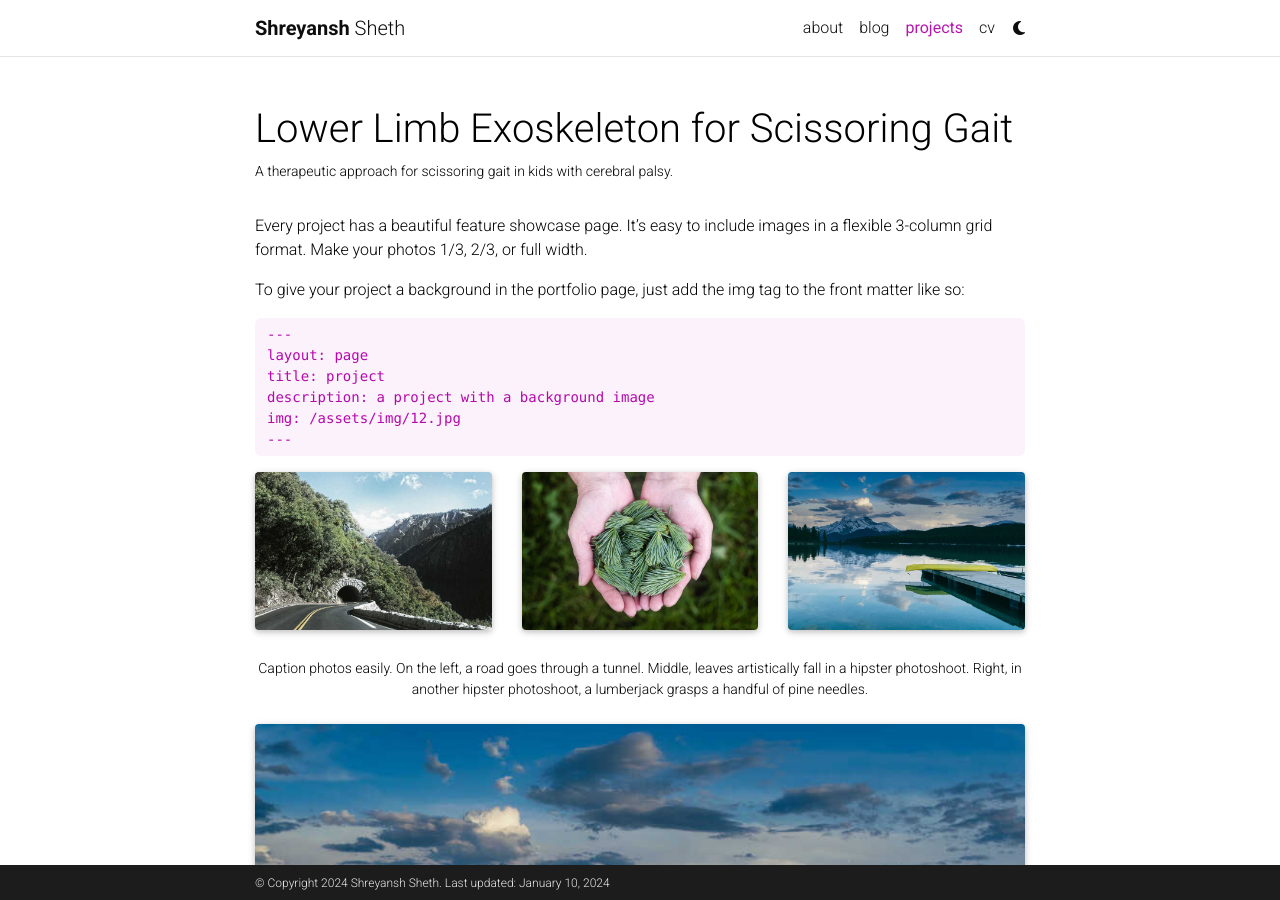
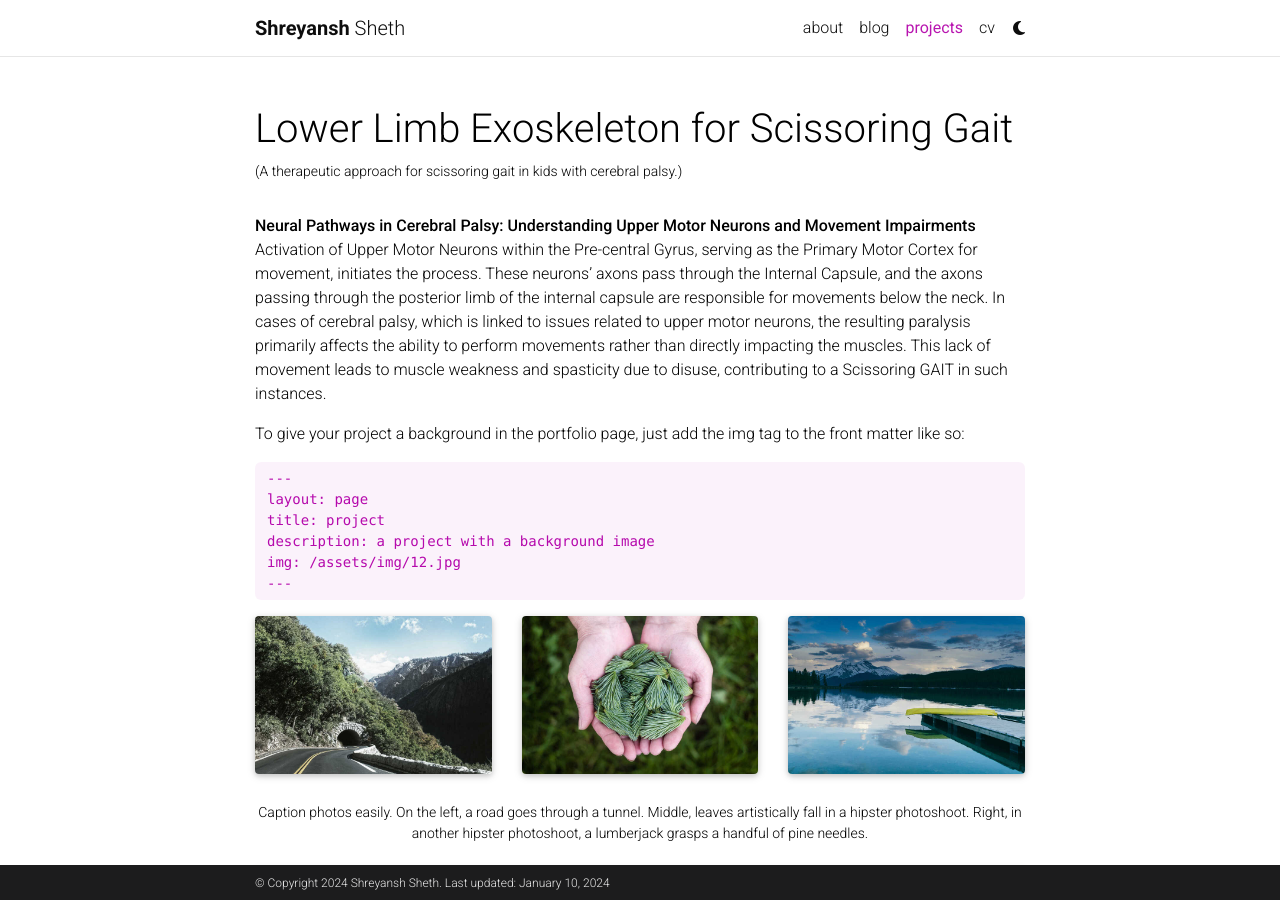
Before and after one commit to Shreyansh-5/Shreyansh-5.github.io, a Jekyll site: the page built from _projects/1_project.md, in a window 1280 px wide and 900 px high. Built offline with Jekyll 4.4.1, drawn with Linux system fonts in a browser that asks for light colours; full-size pictures stand in for the smaller copies a plugin makes; comment, search, counter and statistics services are not loaded; a style sheet for code colours, icons or effects is not loaded.

Commit message:
Update 1_project.md

```diff
--- a/_projects/1_project.md
+++ b/_projects/1_project.md
@@ -1,16 +1,16 @@
 ---
 layout: page
 title: Lower Limb Exoskeleton for Scissoring Gait
-description: A therapeutic approach for scissoring gait in kids with cerebral palsy.
+description: (A therapeutic approach for scissoring gait in kids with cerebral palsy.)
 img: assets/img/12.jpg
 importance: 1
 category: work
 related_publications:
 ---
 
-Every project has a beautiful feature showcase page.
-It's easy to include images in a flexible 3-column grid format.
-Make your photos 1/3, 2/3, or full width.
+
+**Neural Pathways in Cerebral Palsy: Understanding Upper Motor Neurons and Movement Impairments**
+Activation of Upper Motor Neurons within the Pre-central Gyrus, serving as the Primary Motor Cortex for movement, initiates the process. These neurons' axons pass through the Internal Capsule, and the axons passing through the posterior limb of the internal capsule are responsible for movements below the neck. In cases of cerebral palsy, which is linked to issues related to upper motor neurons, the resulting paralysis primarily affects the ability to perform movements rather than directly impacting the muscles. This lack of movement leads to muscle weakness and spasticity due to disuse, contributing to a Scissoring GAIT in such instances.
 
 To give your project a background in the portfolio page, just add the img tag to the front matter like so:
 
```
